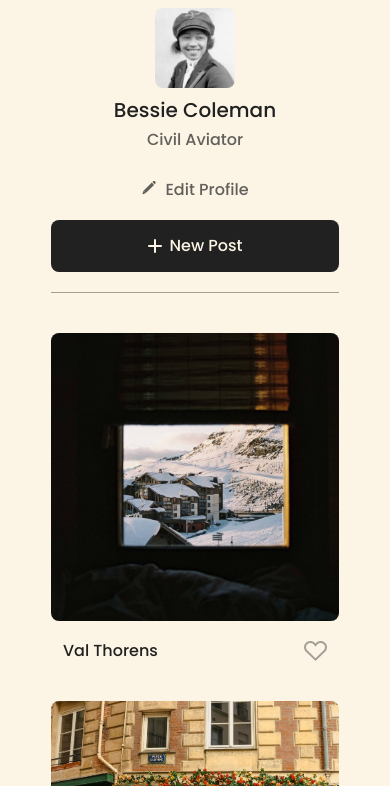
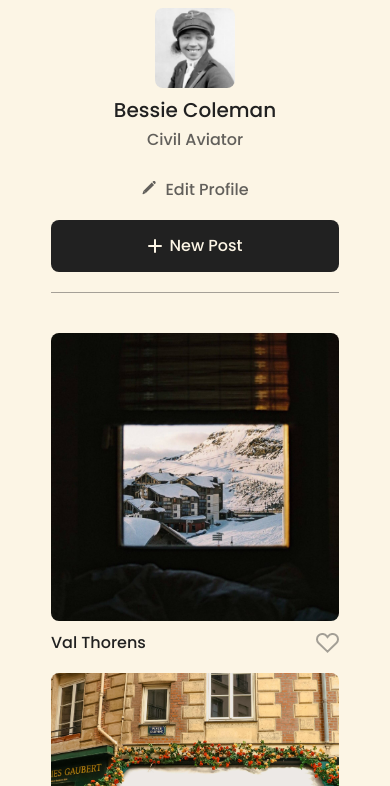
Before and after one commit to Ldantinne30/se_project_spots, a plain HTML site: page index.html in a window 390 px wide. Shown: the part 58-844 px from the top of the page. Drawn offline with Linux system fonts and the light colour scheme.

Commit message:
card edits

```diff
--- a/blocks/card.css
+++ b/blocks/card.css
@@ -15,7 +15,7 @@
   align-items: center;
   justify-content: space-between;
   margin: 0 0 20px;
-  padding: 20px 12px;
+  padding: 12px 0 0;
 }
 
 .card__title {
@@ -58,7 +58,7 @@
     margin: 0;
     font-size: 16px;
     line-height: 100%;
-    max-width: 288px;
+    max-width: 213px;
   }
 
   .card__content {
```
